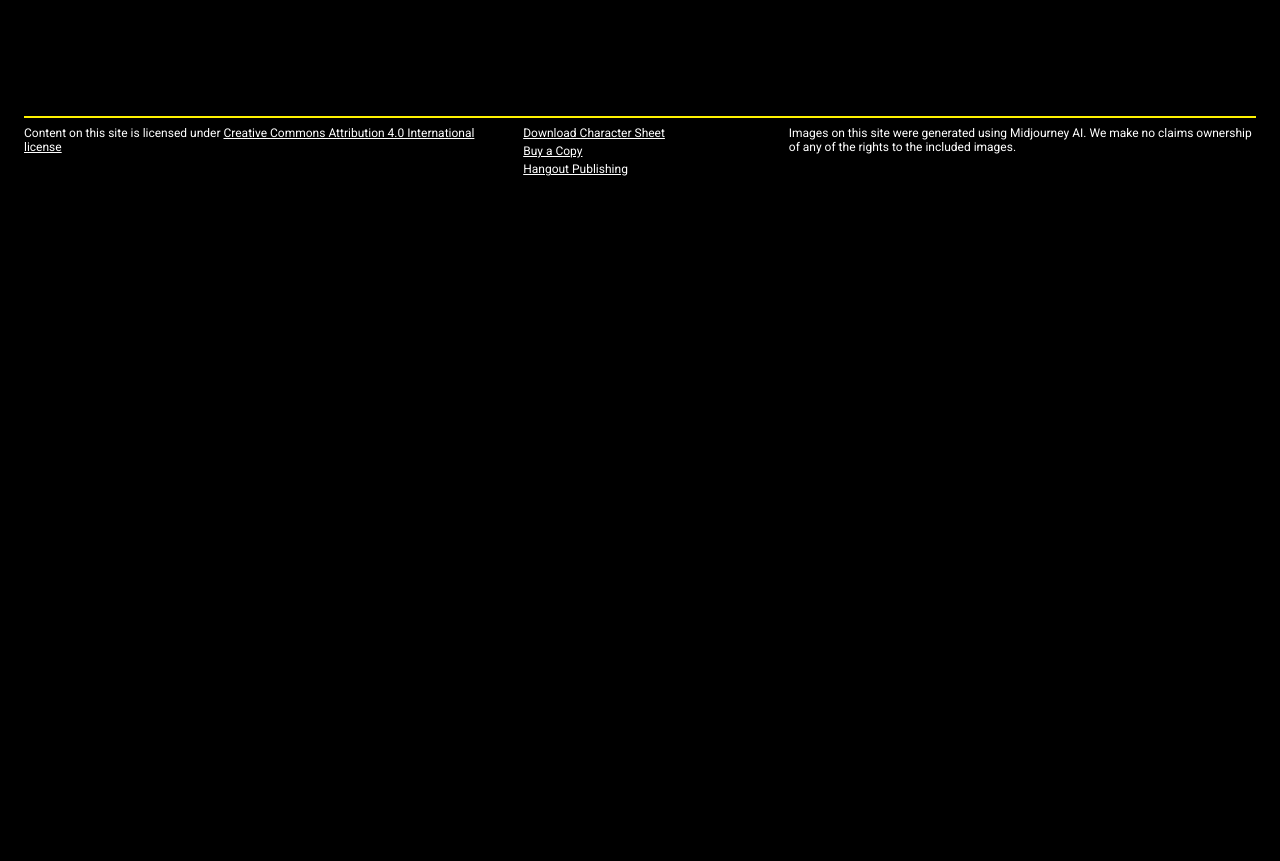
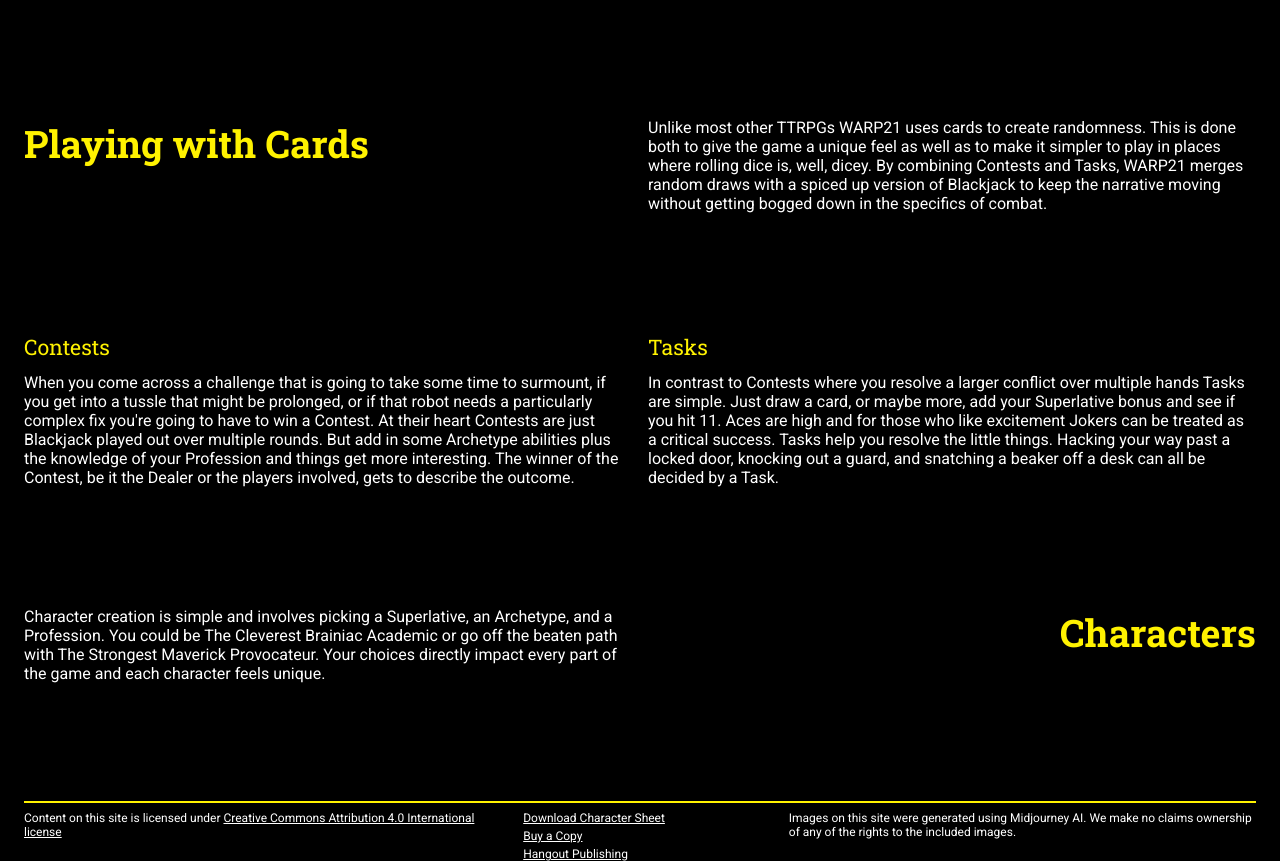
Before and after one commit to trescenzi/hangout.pub, a SvelteKit app: page /warp21 in a window 1280 px wide. Shown: the part 1855-2716 px from the top of the page. Before the commit the page ends 2031 px from the top, so only its background shows below. Built offline with nearby package versions, Linux system fonts and the light colour scheme.

Commit message:
add rules text

```diff
--- a/src/routes/warp21/+page.svelte
+++ b/src/routes/warp21/+page.svelte
@@ -32,6 +32,32 @@
     Now uncertain if they'll ever return to Earth, Nexus Station is home to a new generation of humanity growing up amongst the stars.
   </p>
 </section>
+<h2 id="rules">
+  Playing with Cards
+</h2>
+<section>
+  <p>
+    Unlike most other TTRPGs WARP21 uses cards to create randomness. This is done both to give the game a unique feel as well as to make it simpler to play in places where rolling dice is, well, dicey. By combining Contests and Tasks, WARP21 merges random draws with a spiced up version of Blackjack to keep the narrative moving without getting bogged down in the specifics of combat.
+  </p>
+</section>
+<section>
+  <h3>Contests</h3>
+  <p>
+    When you come across a challenge that is going to take some time to surmount, if you get into a tussle that might be prolonged, or if that robot needs a particularly complex fix you're going to have to win a Contest. At their heart Contests are just Blackjack played out over multiple rounds. But add in some Archetype abilities plus the knowledge of your Profession and things get more interesting. The winner of the Contest, be it the Dealer or the players involved, gets to describe the outcome.
+  </p>
+</section>
+<section>
+  <h3>Tasks</h3>
+  <p>In contrast to Contests where you resolve a larger conflict over multiple hands Tasks are simple. Just draw a card, or maybe more, add your Superlative bonus and see if you hit 11. Aces are high and for those who like excitement Jokers can be treated as a critical success. Tasks help you resolve the little things. Hacking your way past a locked door, knocking out a guard, and snatching a beaker off a desk can all be decided by a Task.</p>
+</section>
+<h2 class="col2">
+  Characters
+</h2>
+<section class="col1">
+  <p>
+    Character creation is simple and involves picking a Superlative, an Archetype, and a Profession. You could be The Cleverest Brainiac Academic or go off the beaten path with The Strongest Maverick Provocateur. Your choices directly impact every part of the game and each character feels unique.
+  </p>
+</section>
 <Footer />
 
 <style>
@@ -40,6 +66,13 @@
     font-family: var(--slab);
     color: var(--yellow);
     font-weight: var(--font-weight-bold);
+  }
+  h3 {
+    color: var(--yellow);
+    font-weight: var(--font-weight-medium);
+    font-family: var(--slab);
+    font-size: var(--font-l);
+    margin-bottom: var(--space-s);
   }
   .font-l {
     font-size: var(--font-l);
--- a/static/main.css
+++ b/static/main.css
@@ -20,6 +20,7 @@
   --space-base: 1rem;
   --space-xxs: .25rem;
   --space-xs: .5rem;
+  --space-s: .75rem;
   --space-m: 1rem;
   --space-l: 2rem;
   --space-xl: 3rem;
```
